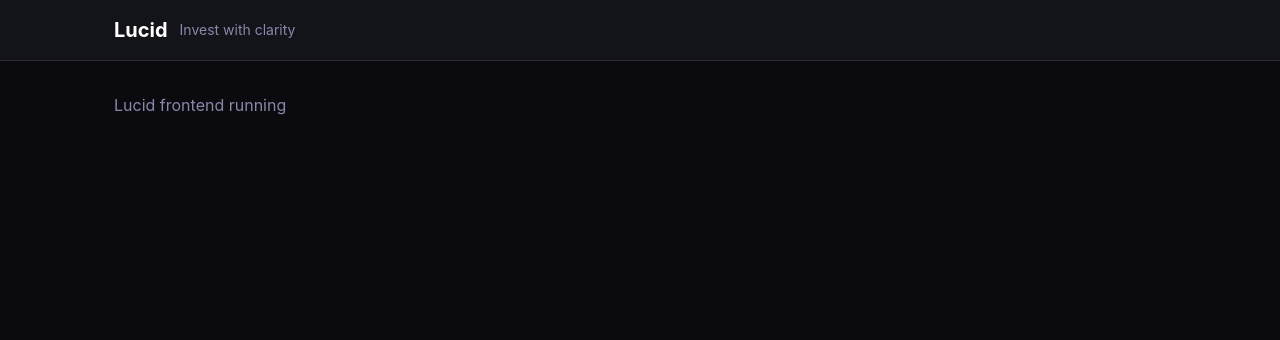
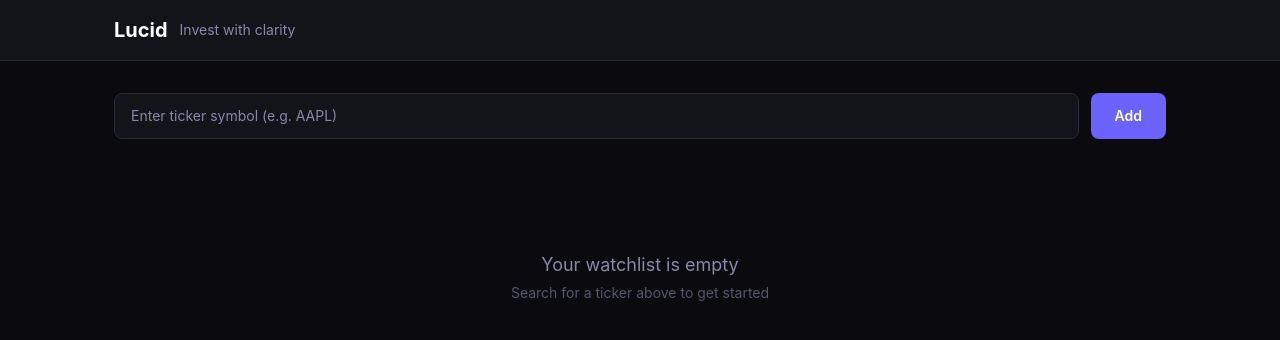
Before and after one commit to its-bhavya/lucid, a React app in the folder frontend/: page / in a window 1280 px wide. Shown: the top 340 px of the page. Built offline with nearby package versions, Linux system fonts and the light colour scheme; the HTML template or start-up script is replaced by a standard one.

Commit message:
frontend: watchlist page and ticker card

```diff
--- a/frontend/src/App.jsx
+++ b/frontend/src/App.jsx
@@ -1,16 +1,13 @@
 import { BrowserRouter, Routes, Route } from "react-router-dom";
 import Layout from "./components/Layout";
-
-function Home() {
-  return <p className="text-text-muted">Lucid frontend running</p>;
-}
+import Watchlist from "./pages/Watchlist";
 
 function App() {
   return (
     <BrowserRouter>
       <Layout>
         <Routes>
-          <Route path="/" element={<Home />} />
+          <Route path="/" element={<Watchlist />} />
         </Routes>
       </Layout>
     </BrowserRouter>
--- /dev/null
+++ b/frontend/src/api.js
@@ -0,0 +1,25 @@
+import axios from "axios";
+
+const api = axios.create({
+  baseURL: "http://localhost:8000",
+});
+
+export async function fetchStock(ticker) {
+  const { data } = await api.get(`/api/stock/${ticker}`);
+  return data;
+}
+
+export async function analyzeStock(stockData) {
+  const { data } = await api.post("/api/analyze", { stock_data: stockData });
+  return data;
+}
+
+export async function compareStocks(ticker1, ticker2) {
+  const { data } = await api.post("/api/compare", { ticker1, ticker2 });
+  return data;
+}
+
+export async function getAdvice(stockData, profile) {
+  const { data } = await api.post("/api/advice", { stock_data: stockData, profile });
+  return data;
+}
--- a/frontend/src/components/LoadingSpinner.jsx
+++ b/frontend/src/components/LoadingSpinner.jsx
@@ -1,3 +1,8 @@
-export default function LoadingSpinner() {
-  return null;
+export default function LoadingSpinner({ message = "Loading..." }) {
+  return (
+    <div className="flex flex-col items-center justify-center gap-3 py-12">
+      <div className="h-8 w-8 animate-spin rounded-full border-2 border-accent border-t-transparent" />
+      <p className="text-sm text-text-muted">{message}</p>
+    </div>
+  );
 }
--- a/frontend/src/components/TickerCard.jsx
+++ b/frontend/src/components/TickerCard.jsx
@@ -1,3 +1,100 @@
-export default function TickerCard() {
-  return null;
+import { useState } from "react";
+
+const VERDICT_STYLES = {
+  UNDERVALUED: "bg-accent-green/15 text-accent-green",
+  "FAIR VALUATION": "bg-yellow-500/15 text-yellow-400",
+  "EXPENSIVE BUT GROWING": "bg-orange-500/15 text-orange-400",
+  OVERVALUED: "bg-accent-red/15 text-accent-red",
+};
+
+function formatNumber(n) {
+  if (n == null) return "N/A";
+  const num = typeof n === "string" ? parseFloat(n) : n;
+  if (isNaN(num)) return "N/A";
+  if (num >= 1e12) return `$${(num / 1e12).toFixed(2)}T`;
+  if (num >= 1e9) return `$${(num / 1e9).toFixed(2)}B`;
+  if (num >= 1e6) return `$${(num / 1e6).toFixed(2)}M`;
+  return `$${num.toFixed(2)}`;
 }
+
+function formatPercent(n) {
+  if (n == null) return "N/A";
+  return `${(n * 100).toFixed(2)}%`;
+}
+
+export default function TickerCard({ stock, analysis, onViewFull, onCompare, onAdvice }) {
+  const [showTooltip, setShowTooltip] = useState(false);
+
+  const verdictStyle = VERDICT_STYLES[analysis?.verdict] || "bg-card text-text-muted";
+
+  return (
+    <div className="rounded-xl border border-border bg-card p-5 transition-colors hover:border-accent/40">
+      {/* Header */}
+      <div className="mb-4 flex items-start justify-between">
+        <div>
+          <h3 className="text-lg font-bold text-white">{stock.name}</h3>
+          <span className="text-sm font-medium text-accent">{stock.ticker}</span>
+        </div>
+        <span className="text-2xl font-bold text-white">
+          {stock.price != null ? `$${Number(stock.price).toFixed(2)}` : "N/A"}
+        </span>
+      </div>
+
+      {/* Metrics */}
+      <div className="mb-4 grid grid-cols-2 gap-3">
+        <div
+          className="relative"
+          onMouseEnter={() => setShowTooltip(true)}
+          onMouseLeave={() => setShowTooltip(false)}
+        >
+          <p className="text-xs text-text-muted">P/E Ratio</p>
+          <p className="cursor-help text-sm font-medium text-text-primary underline decoration-dotted">
+            {stock.pe_ratio ?? "N/A"}
+          </p>
+          {showTooltip && analysis?.pe_explanation && (
+            <div className="absolute bottom-full left-0 z-10 mb-2 w-64 rounded-lg border border-border bg-surface p-3 text-xs text-text-muted shadow-lg">
+              {analysis.pe_explanation}
+            </div>
+          )}
+        </div>
+        <div>
+          <p className="text-xs text-text-muted">Dividend Yield</p>
+          <p className="text-sm font-medium text-text-primary">
+            {formatPercent(stock.dividend_yield)}
+          </p>
+        </div>
+      </div>
+
+      {/* Verdict badge */}
+      {analysis?.verdict && (
+        <div className="mb-4">
+          <span className={`inline-block rounded-full px-3 py-1 text-xs font-semibold ${verdictStyle}`}>
+            {analysis.verdict}
+          </span>
+        </div>
+      )}
+
+      {/* Action buttons */}
+      <div className="flex gap-2">
+        <button
+          onClick={onViewFull}
+          className="flex-1 rounded-lg bg-accent/10 px-3 py-2 text-xs font-medium text-accent transition-colors hover:bg-accent/20"
+        >
+          View Full
+        </button>
+        <button
+          onClick={onCompare}
+          className="flex-1 rounded-lg bg-accent/10 px-3 py-2 text-xs font-medium text-accent transition-colors hover:bg-accent/20"
+        >
+          Compare
+        </button>
+        <button
+          onClick={onAdvice}
+          className="flex-1 rounded-lg bg-accent/10 px-3 py-2 text-xs font-medium text-accent transition-colors hover:bg-accent/20"
+        >
+          Get Advice
+        </button>
+      </div>
+    </div>
+  );
+}
--- /dev/null
+++ b/frontend/src/pages/Watchlist.jsx
@@ -0,0 +1,137 @@
+import { useState, useEffect } from "react";
+import { fetchStock, analyzeStock } from "../api";
+import TickerCard from "../components/TickerCard";
+import LoadingSpinner from "../components/LoadingSpinner";
+
+const STORAGE_KEY = "lucid_watchlist";
+
+function loadWatchlist() {
+  try {
+    return JSON.parse(localStorage.getItem(STORAGE_KEY)) || [];
+  } catch {
+    return [];
+  }
+}
+
+function saveWatchlist(list) {
+  localStorage.setItem(STORAGE_KEY, JSON.stringify(list));
+}
+
+export default function Watchlist() {
+  const [watchlist, setWatchlist] = useState(loadWatchlist);
+  const [ticker, setTicker] = useState("");
+  const [loading, setLoading] = useState(false);
+  const [error, setError] = useState(null);
+
+  useEffect(() => {
+    saveWatchlist(watchlist);
+  }, [watchlist]);
+
+  // Auto-dismiss error toast
+  useEffect(() => {
+    if (!error) return;
+    const t = setTimeout(() => setError(null), 4000);
+    return () => clearTimeout(t);
+  }, [error]);
+
+  async function handleAdd(e) {
+    e.preventDefault();
+    const t = ticker.trim().toUpperCase();
+    if (!t) return;
+
+    if (watchlist.some((item) => item.stock.ticker === t)) {
+      setError(`${t} is already in your watchlist`);
+      return;
+    }
+
+    setLoading(true);
+    setError(null);
+    try {
+      const stock = await fetchStock(t);
+      const analysis = await analyzeStock(stock);
+      setWatchlist((prev) => [{ stock, analysis }, ...prev]);
+      setTicker("");
+    } catch (err) {
+      const msg =
+        err.response?.data?.detail || err.response?.data?.message || "Ticker not found";
+      setError(msg);
+    } finally {
+      setLoading(false);
+    }
+  }
+
+  function handleRemove(tickerSymbol) {
+    setWatchlist((prev) => prev.filter((item) => item.stock.ticker !== tickerSymbol));
+  }
+
+  function handleClear() {
+    setWatchlist([]);
+  }
+
+  return (
+    <div>
+      {/* Search bar */}
+      <form onSubmit={handleAdd} className="mb-8 flex gap-3">
+        <input
+          type="text"
+          value={ticker}
+          onChange={(e) => setTicker(e.target.value)}
+          placeholder="Enter ticker symbol (e.g. AAPL)"
+          className="flex-1 rounded-lg border border-border bg-surface px-4 py-3 text-sm text-text-primary placeholder-text-muted outline-none transition-colors focus:border-accent"
+        />
+        <button
+          type="submit"
+          disabled={loading}
+          className="rounded-lg bg-accent px-6 py-3 text-sm font-semibold text-white transition-colors hover:bg-accent/80 disabled:opacity-50"
+        >
+          Add
+        </button>
+      </form>
+
+      {/* Error toast */}
+      {error && (
+        <div className="mb-6 rounded-lg border border-accent-red/30 bg-accent-red/10 px-4 py-3 text-sm text-accent-red">
+          {error}
+        </div>
+      )}
+
+      {/* Loading state */}
+      {loading && <LoadingSpinner message="Fetching stock data & AI analysis..." />}
+
+      {/* Watchlist grid */}
+      {watchlist.length > 0 ? (
+        <>
+          <div className="grid grid-cols-1 gap-5 md:grid-cols-2">
+            {watchlist.map((item) => (
+              <TickerCard
+                key={item.stock.ticker}
+                stock={item.stock}
+                analysis={item.analysis}
+                onViewFull={() => {}}
+                onCompare={() => {}}
+                onAdvice={() => {}}
+              />
+            ))}
+          </div>
+          <div className="mt-8 flex justify-center">
+            <button
+              onClick={handleClear}
+              className="rounded-lg border border-border px-5 py-2 text-sm text-text-muted transition-colors hover:border-accent-red hover:text-accent-red"
+            >
+              Clear watchlist
+            </button>
+          </div>
+        </>
+      ) : (
+        !loading && (
+          <div className="py-20 text-center">
+            <p className="text-lg text-text-muted">Your watchlist is empty</p>
+            <p className="mt-1 text-sm text-text-muted/60">
+              Search for a ticker above to get started
+            </p>
+          </div>
+        )
+      )}
+    </div>
+  );
+}
```
Also changed, not shown: 1 other file (tests, documents, lock files or other folders).
